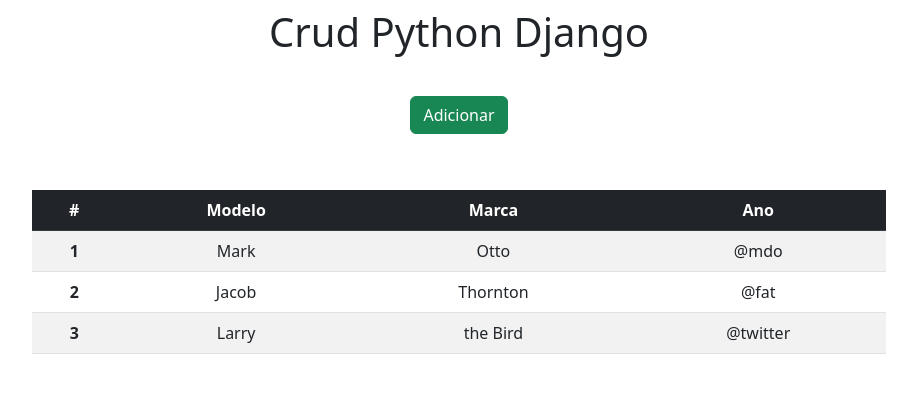
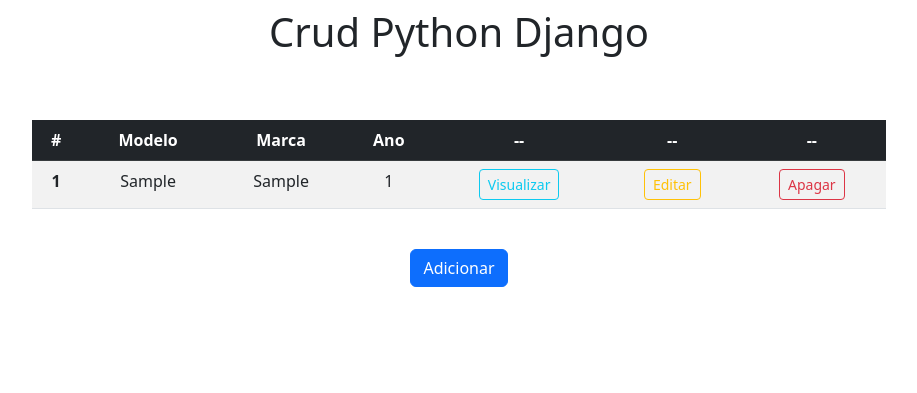
Before and after one commit to drpossati/Crud_Django, a Django app: page / in a window 1280 px wide. Shown: the top 393 px of the page, without its empty margins (181-1098 px from the left). Run offline with Django 4.2, Linux system fonts and the light colour scheme; tables that the repository leaves empty hold one stand-in row (values such as "Sample post").

Commit message:
Add in index buttons and functions View, edit and delete. Create view.html and create.py. Edit urls.py and views.py

```diff
--- a/learningApp/templates/index.html
+++ b/learningApp/templates/index.html
@@ -18,10 +18,6 @@
 			<h1>Crud Python Django</h1>
 		</div>
 
-		<div class="col-8 m-auto pt-4 pb-2 text-center">
-			<a href="/form" class="btn btn-success">Adicionar</a>
-		</div>
-
 		<div class="col-8 m-auto pt-5 pb-2 text-center">
 			<table class="table table-striped">
 				<thead class="table-dark">
@@ -30,29 +26,32 @@
 						<th scope="col">Modelo</th>
 						<th scope="col">Marca</th>
 						<th scope="col">Ano</th>
+						<th scope="col">--</th>
+						<th scope="col">--</th>
+						<th scope="col">--</th>
 					</tr>
 				</thead>
 				<tbody>
+					<!-- Um laço FOR em python apresentando os dados do banco. Somente a referência ao índice do dicionário é necessária-->
+					{% for itens in db_id %}
+
 					<tr>
-						<th scope="row">1</th>
-						<td>Mark</td>
-						<td>Otto</td>
-						<td>@mdo</td>
+						<th scope="row">{{itens.id}}</th>
+						<td>{{itens.modelo}}</td>
+						<td>{{itens.marca}}</td>
+						<td>{{itens.ano}}</td>
+						<td><a href="/visualizar/{{itens.id}}" class="btn btn-outline-info btn-sm">Visualizar</a></td>
+						<td><a href="" class="btn btn-outline-warning btn-sm">Editar</a></td>
+						<td><a href="" class="btn btn-outline-danger btn-sm">Apagar</a></td>
 					</tr>
-					<tr>
-						<th scope="row">2</th>
-						<td>Jacob</td>
-						<td>Thornton</td>
-						<td>@fat</td>
-					</tr>
-					<tr>
-						<th scope="row">3</th>
-						<td>Larry</td>
-						<td>the Bird</td>
-						<td>@twitter</td>
-					</tr>
+
+					{% endfor %}
 				</tbody>
 			</table>
+
+			<div class="col-8 m-auto pt-4 pb-2 text-center">
+				<a href="/form" class="btn btn-primary">Adicionar</a>
+			</div>
 		</div>
 	</body>
 </html>
--- a/learningApp/views.py
+++ b/learningApp/views.py
@@ -1,6 +1,7 @@
-from django.shortcuts import render
+from django.shortcuts import render, redirect
 from django.http import HttpResponse
 from learningApp.forms import CarroForm
+from learningApp.models import Carro
 # Create your views here.
 
 
@@ -11,10 +12,10 @@
 
 def home(request):
     # dicionário de teste
-    data = {}
-    data['carro'] = 'Gol'
+    dates = {}
+    dates['db_id'] = Carro.objects.all()
 
-    return render(request, 'index.html', data)
+    return render(request, 'index.html', dates)
 
 
 def form(request):
@@ -22,3 +23,19 @@
     data['form_id'] = CarroForm()
 
     return render(request, 'form.html', data)
+
+
+def create(request):
+    # Recebe os dados do formulário, salva os dados e redireciona para a home (inicio)
+    form = CarroForm(request.POST or None)
+
+    if form.is_valid():
+        form.save()
+        return redirect('inicio')
+
+
+def view(request, pk):
+    dados = {}
+    dados['db_id'] = Carro.objects.get(pk=pk)
+
+    return render(request, 'view.html', dados)
--- a/learningProject/urls.py
+++ b/learningProject/urls.py
@@ -16,11 +16,13 @@
 from django.contrib import admin
 from django.urls import path
 from learningApp.views import helloWorld
-from learningApp.views import home, form
+from learningApp.views import home, form, create, view
 
 urlpatterns = [
-    path('', home),
-    path('form/', form),
+    path('', home, name='inicio'),
+    path('form/', form, name='form'),
+    path('cadastrar/', create, name='cadastrar'),
+    path('visualizar/<int:pk>/', view, name='visualizar'),
     path('admin/', admin.site.urls),
     path('helloworld/', helloWorld),
 ]
```
Also changed, not shown: learningApp/templates/form.html (+2 -8 lines), learningApp/templates/view.html (added, +31 -0 lines).
